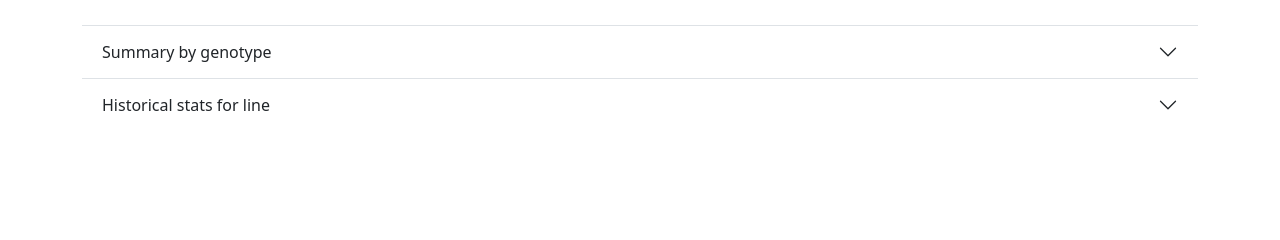
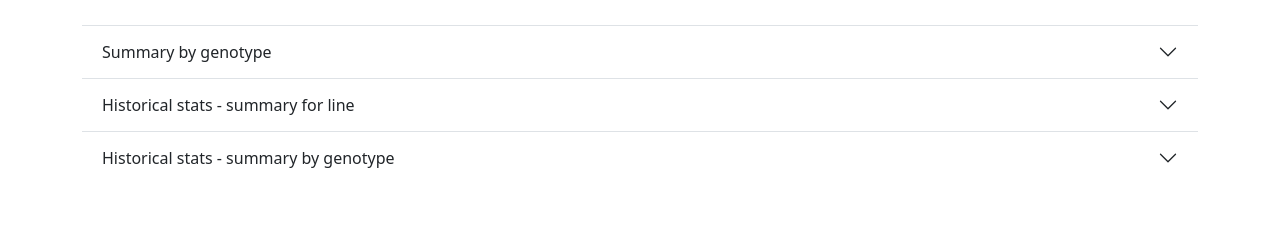
Before and after one commit to neuroinformatics-unit/OSCaR-web-app, a Django app: template oscar_web_app/templates/optimiser/result.html in a window 1280 px wide. Shown: the part 437-677 px from the top of the page. Run offline with Django 5.2, Linux system fonts and the light colour scheme; the template is opened without the code that fills it, so the values that code supplies are empty; parts of the project's set-up code (start-up, migrations or seed data) failed here and were passed over; some libraries are stand-ins or nearby versions.

Commit message:
add summary table for historical stats by genotype

```diff
--- a/oscar_web_app/optimiser/views.py
+++ b/oscar_web_app/optimiser/views.py
@@ -80,6 +80,9 @@ def fetch_line_stats_context(line_name):
     n_per_genotype_df["Genotype"] = n_per_genotype_df["Genotype"].apply(
         Genotype.to_string
     )
+    n_per_genotype_df = n_per_genotype_df.to_html(
+        classes=["table", "table-striped"], index=False, justify="unset"
+    )
 
     return {
         "stats_total_n": line_stats.total_n_offspring,
--- a/oscar_web_app/templates/optimiser/result.html
+++ b/oscar_web_app/templates/optimiser/result.html
@@ -60,17 +60,17 @@
       </div>
     </div>
     <div class="accordion-item">
-      <h2 class="accordion-header" id="line-stats-heading">
+      <h2 class="accordion-header" id="historical-stats-line-heading">
         <button class="accordion-button collapsed"
                 type="button"
                 data-bs-toggle="collapse"
-                data-bs-target="#line-stats-collapse"
+                data-bs-target="#historical-stats-line-collapse"
                 aria-expanded="false"
-                aria-controls="line-stats-collapse">Historical stats for line</button>
+                aria-controls="historical-stats-line-collapse">Historical stats - summary for line</button>
       </h2>
-      <div id="line-stats-collapse"
+      <div id="historical-stats-line-collapse"
            class="accordion-collapse collapse"
-           aria-labelledby="line-stats-heading">
+           aria-labelledby="historical-stats-line-heading">
         <div class="accordion-body">
           <ul class="list-group list-group-flush">
             <li class="list-group-item">Total offspring: {{ stats_total_n }}</li>
@@ -81,5 +81,22 @@
         </div>
       </div>
     </div>
+    <div class="accordion-item">
+      <h2 class="accordion-header" id="historical-stats-genotype-heading">
+        <button class="accordion-button collapsed"
+                type="button"
+                data-bs-toggle="collapse"
+                data-bs-target="#historical-stats-genotype-collapse"
+                aria-expanded="false"
+                aria-controls="historical-stats-genotype-collapse">Historical stats - summary by genotype</button>
+      </h2>
+      <div id="historical-stats-genotype-collapse"
+           class="accordion-collapse collapse"
+           aria-labelledby="historical-stats-genotype-heading">
+        <div class="accordion-body row justify-content-center">
+          <div class="col-md-8 table-responsive justify-content-center">{{ stats_genotype_table | safe }}</div>
+        </div>
+      </div>
+    </div>
   </div>
 {% endblock content %}
```
